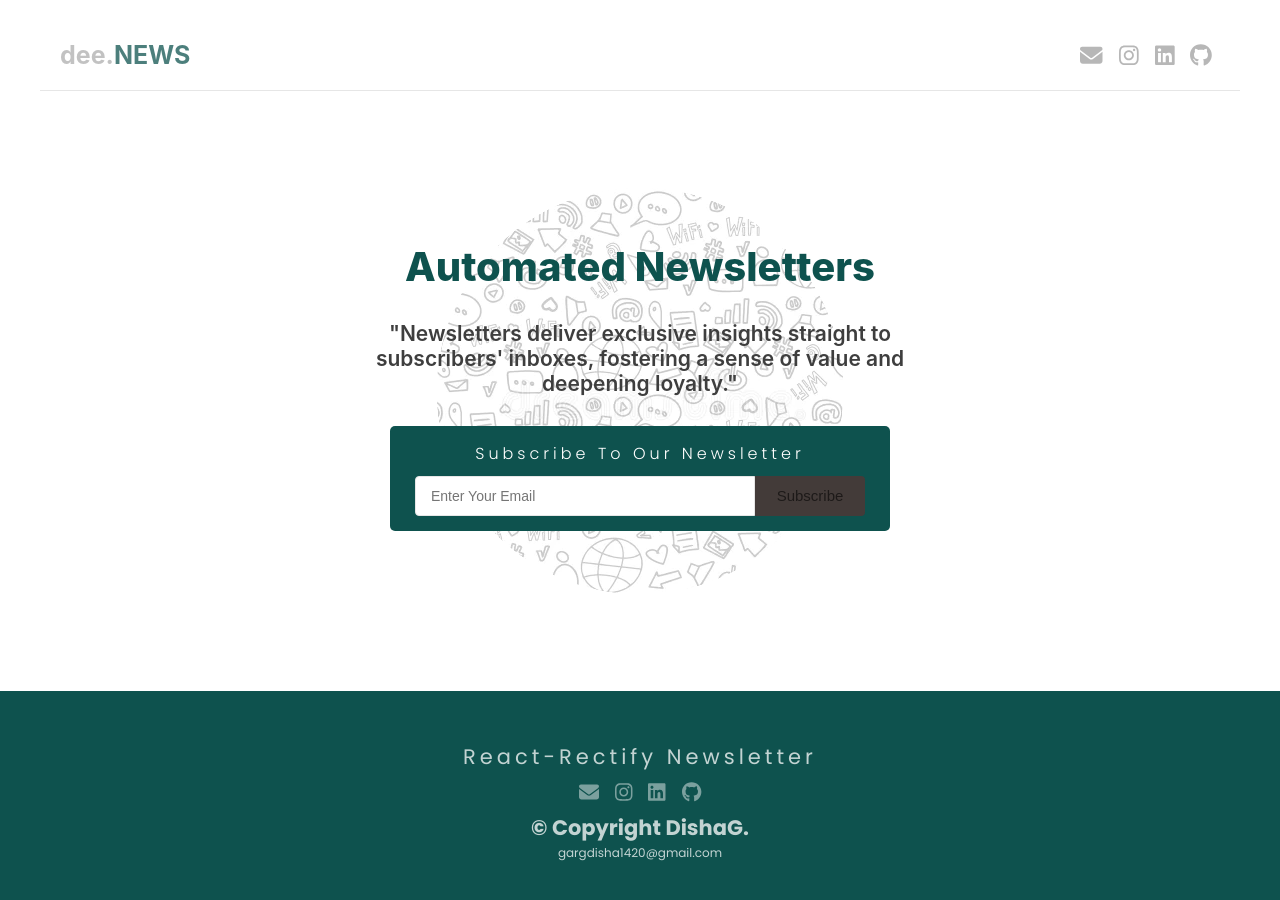
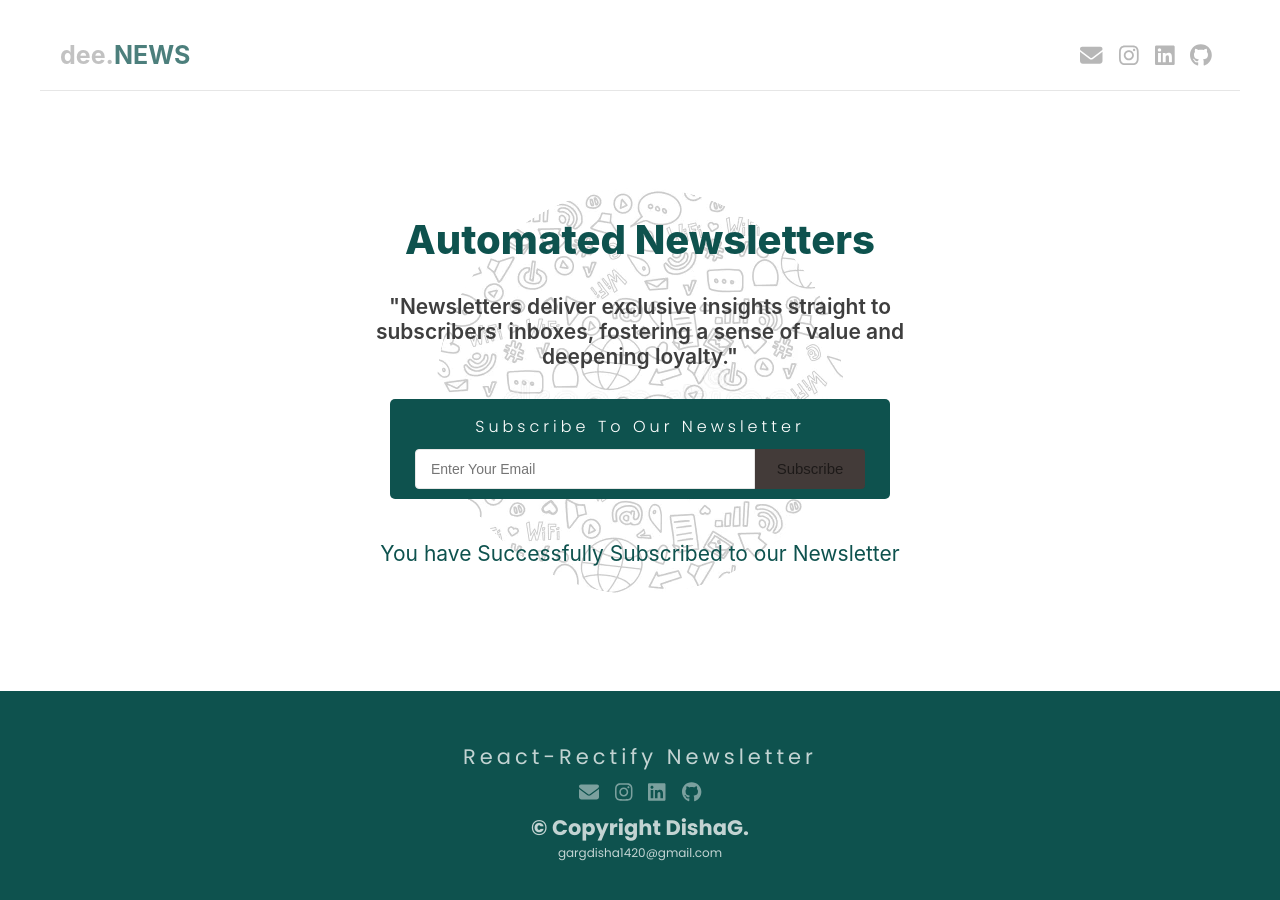
Before and after one commit to diiisha24/NewsLetterSubscription, a React (Create React App) app: page / in a window 1280 px wide. Shown: the top 900 px of the page. Built offline with nearby package versions, Linux system fonts and the light colour scheme.

Commit message:
backend folder Created.

```diff
--- /dev/null
+++ b/src/backend/apiURL.js
@@ -0,0 +1,2 @@
+const apiURL = "http://localhost:8080";
+export default apiURL;
--- /dev/null
+++ b/src/backend/index.js
@@ -0,0 +1,4 @@
+import apiURL from "./apiURL";
+export {
+    apiURL
+}
--- /dev/null
+++ b/src/common/loading.js
@@ -0,0 +1,12 @@
+import React from 'react'
+import { Spin } from 'antd'
+// import LoadingOutlined from 'antd'
+const loading = ({message}) => {
+  return (
+    <div>
+      <Spin tip="Working On it...."></Spin>
+    </div>
+  )
+}
+
+export default loading
--- a/src/components/heroSection/heroSection.css
+++ b/src/components/heroSection/heroSection.css
@@ -33,6 +33,13 @@
     gap: 10px;
     border-radius: 5px;
     margin-bottom:10px;
+    height: 100px;
+    width:500px;
+}
+.sec1_loader_wrapper{
+    display: flex;
+    justify-content: center;
+    align-items: center;
 }
 .sec1_form_header{
     color: white;
@@ -51,3 +58,12 @@ body{
     height: 400px;
     padding: 20px;
 }
+.success_message{
+    /* text-decoration: underline; */
+    /* background-color: #; */
+    border-radius: 150px;
+    padding: 2px 15px;
+    margin-top: 30px;
+    color : #0e524e;
+    font-weight: 400;
+}
--- a/src/components/heroSection/heroSection.js
+++ b/src/components/heroSection/heroSection.js
@@ -1,45 +1,32 @@
-// import React from 'react'
+import React, { Component } from 'react'
 import EmailForm from '../emailForm/emailForm'
 import './heroSection.css'
-
-// const heroSection = () => {
-//     const sec1background = './images/blog_opacity_reduce.png'
-//   return (
-//     <div className='section1'
-//     style={{
-//         backgroundImage: `url(${sec1background})`,
-//         backgroundRepeat: 'no-repeat',
-//         backgroundPosition: 'center'
-//     }}
-//     >
-//       <div className='sec1_heading'>Automated Newsletters</div>
-//       <div className='sec1_main'>
-//       "Newsletters deliver exclusive insights straight to subscribers' inboxes, fostering a sense of value and deepening loyalty."
-//       </div>
-//       <div className='sec1_form_wrapper'>
-//         <div className='sec1_form_header'>
-//             Subscribe To Our Newsletter
-//         </div>
-//         <EmailForm/>
-//       </div>
-//     </div>
-//   )
-// }
-
-// export default heroSection
-
-import React, { Component } from 'react'
+import Loading from '../../common/loading';
+import axios from 'axios'
+import { apiURL } from '../../backend';
 
 export default class heroSection extends Component {
   constructor(props){
     super(props);
     this.state = {
       email : "",
+      loading : false
     }
+  }
+  handleLoadingState = query =>{
+    this.setState({loading: query});
   }
 
   handleSendEmail = query => {
-    console.log(query);
+    // console.log(query);
+    this.handleLoadingState(true);
+    axios.post(`${apiURL}/subscribe`,{
+      email:query
+    }).then(res=>{
+
+    }).catch(err =>{
+      this.handleLoadingState(false);
+    })
   }
 
   handleOnChangeEmail  = query => {
@@ -56,8 +43,8 @@ export default class heroSection extends Component {
           backgroundImage: `url(${sec1background})`,
           backgroundRepeat: 'no-repeat',
           backgroundPosition: 'center'
-      }}
-      >
+        }}
+        >
         <div className='sec1_heading'>Automated Newsletters</div>
         <div className='sec1_main'>
         "Newsletters deliver exclusive insights straight to subscribers' inboxes, fostering a sense of value and deepening loyalty."
@@ -66,9 +53,41 @@ export default class heroSection extends Component {
           <div className='sec1_form_header'>
               Subscribe To Our Newsletter
           </div>
-          <EmailForm email={this.state.email} handleOnChangeEmail={this.handleOnChangeEmail} handleSendEmail={this.handleSendEmail}/>
+          <div className='sec1_loader_wrapper'>
+            {this.state.loading
+            ? <Loading message="Working on it.."/>
+            : <EmailForm email={this.state.email} handleOnChangeEmail={this.handleOnChangeEmail} handleSendEmail={this.handleSendEmail}/>
+            }
+          </div>
         </div>
+        <div className="sec1_main success_message">You have Successfully Subscribed to our Newsletter</div>
       </div>
     )
   }
 }
+
+        // const heroSection = () => {
+        //     const sec1background = './images/blog_opacity_reduce.png'
+        //   return (
+        //     <div className='section1'
+        //     style={{
+        //         backgroundImage: `url(${sec1background})`,
+        //         backgroundRepeat: 'no-repeat',
+        //         backgroundPosition: 'center'
+        //     }}
+        //     >
+        //       <div className='sec1_heading'>Automated Newsletters</div>
+        //       <div className='sec1_main'>
+        //       "Newsletters deliver exclusive insights straight to subscribers' inboxes, fostering a sense of value and deepening loyalty."
+        //       </div>
+        //       <div className='sec1_form_wrapper'>
+        //         <div className='sec1_form_header'>
+        //             Subscribe To Our Newsletter
+        //         </div>
+        //         <EmailForm/>
+        //       </div>
+        //     </div>
+        //   )
+        // }
+
+        // export default heroSection
```
Also changed, not shown: src/backend/notify.js (added).
